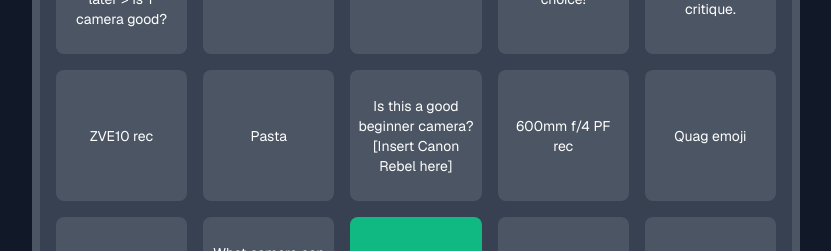
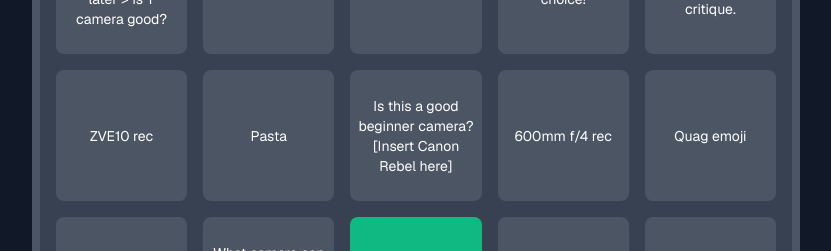
Before and after one commit to cgstvsn/pl-bingo, a Next.js app: page / in a window 1280 px wide. Shown: the part 273-524 px from the top of the page, without its empty margins (224-1055 px from the left). Built offline with nearby package versions, Linux system fonts and the light colour scheme.

Commit message:
Update tiles.ts

```diff
--- a/app/tiles.ts
+++ b/app/tiles.ts
@@ -32,7 +32,7 @@ export const tiles = [
   "Nikon racism",
   "Sigma 150-600",
   "Sigma 100-400",
-  "600mm f/4 PF rec",
+  "600mm f/4 rec",
   "400mm f/2.8 rec",
   "Z6iii will have global shutter",
   "Someone refuses to use prime lenses",
```
